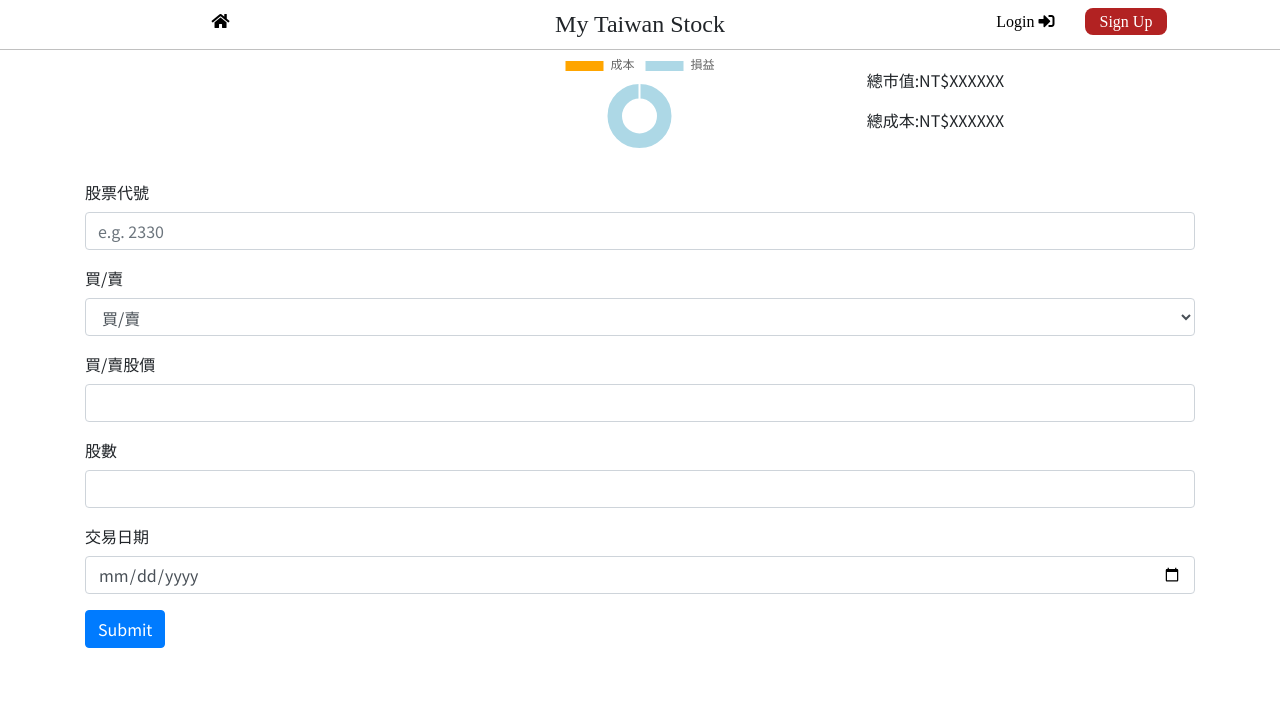
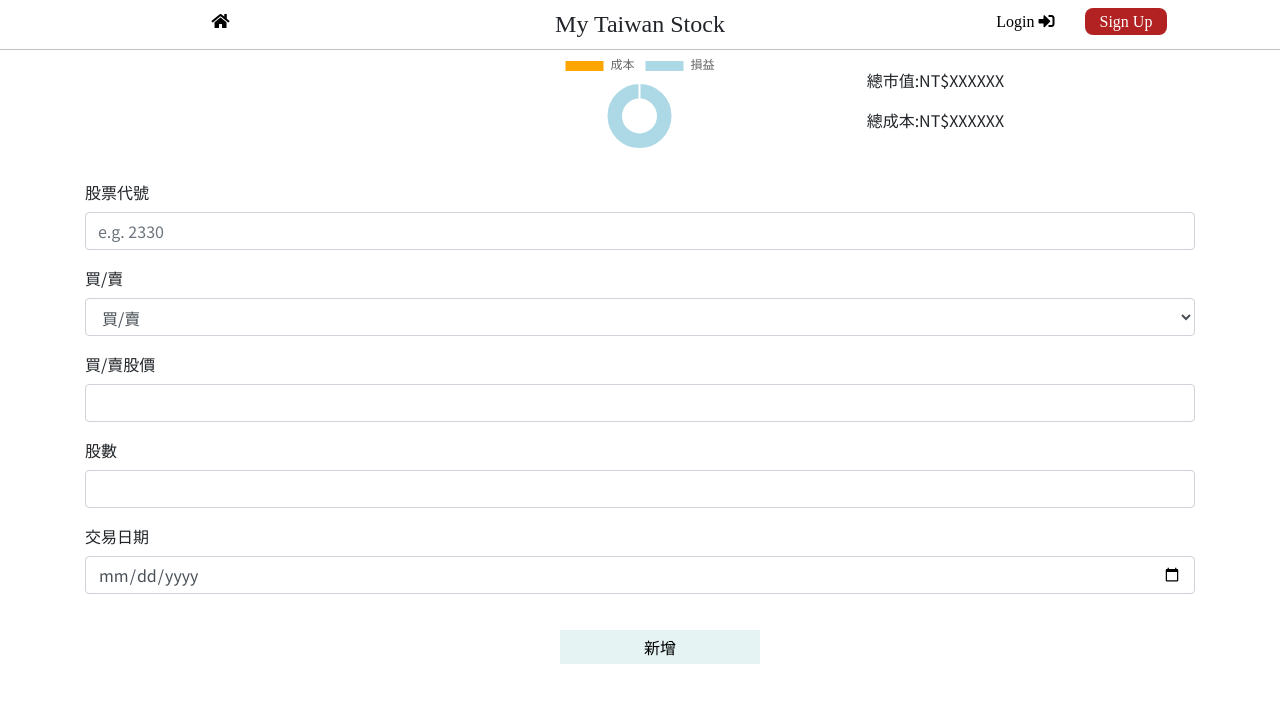
Before and after one commit to albertkingdom/taiwan-stock-app, a React (Create React App) app: page /addrecord in a window 1280 px wide. Shown: the top 702 px of the page. Built offline with nearby package versions, Linux system fonts and the light colour scheme; no server answers; a web font is replaced by a local one.

Commit message:
adjust ui and fix logic

```diff
--- a/src/App.js
+++ b/src/App.js
@@ -54,7 +54,7 @@ export default function App() {
   });
   const [historyRecords, setHistoryRecords] = useState([]); //歷史紀錄for modal
   const [modalShow, setModalShow] = useState(false);
-  const [newStockNo, setNewStockNo] = useState("2330");
+  const [newStockNo, setNewStockNo] = useState([2330]);
   const [isAuth, setIsAuth] = useState(false); //登入狀態
   const [loginEmail, setLoginEmail] = useState(""); //存登入email
   const [stockIndex, setStockIndex] = useState(); //[大盤index, diff]
@@ -84,14 +84,17 @@ export default function App() {
           res.data.msgArray.map(
             (item) => (newState[item.c] = [item.y, item.n])
           );
-
-          setStockprice(newState);
+          return newState;
+          // setStockprice(newState);
+        })
+        .then((state) => {
+          setStockprice(state);
         })
         .then(() => setIsLoading(false))
         .catch((err) => console.log(err));
     };
     //沒有newstockNo就不需要查股價
-    if (newStockNo) {
+    if (newStockNo.length > 0) {
       getStockPrice();
     }
   }, [newStockNo, stocklist]);
@@ -109,7 +112,9 @@ export default function App() {
       }
       //新增一筆股票購買紀錄
       setIsLoading(true);
-      setNewStockNo(newIndexNo); //設定新加入股票代碼
+      if (!stockprice.hasOwnProperty(newIndexNo)) {
+        setNewStockNo([newIndexNo]); //設定新加入股票代碼
+      }
 
       if (!stocklist[newIndexNo]) {
         // console.log("原本沒有這項目");
@@ -141,14 +146,15 @@ export default function App() {
         );
       }
     },
-    [stocklist, isAuth]
+    [stocklist, isAuth, stockprice]
   );
   const toOverWriteStockList = (list) => {
     //從資料庫讀取覆蓋stocklist
     setIsLoading(true);
 
+    setStocklist(list);
+
     setNewStockNo(Object.keys(list)); //觸發抓新增股票代號的股價
-    setStocklist(list);
   };
   const toDeleteRecord = (No) => {
     //刪除某隻股票的所有紀錄
@@ -180,7 +186,7 @@ export default function App() {
   };
   const toEmptyStockList = () => {
     setStocklist({});
-    setNewStockNo("");
+    setNewStockNo([]);
     setIsLoading(false);
   };
   useEffect(() => {
--- a/src/component/Chart/Chart.js
+++ b/src/component/Chart/Chart.js
@@ -2,6 +2,7 @@ import React, { useEffect, useState } from "react";
 import { Doughnut } from "react-chartjs-2";
 
 const Chart = ({ stocklist, stockprice, isLoading, isAuth }) => {
+  console.log("stockprice", stockprice, stocklist);
   const [totalCost, setTotalCost] = useState(0);
   const [totalValue, setTotalValue] = useState(100);
 
--- a/src/component/Edit/AddRecord.js
+++ b/src/component/Edit/AddRecord.js
@@ -2,10 +2,18 @@ import React, { useState } from "react";
 import styled from "styled-components";
 import { Form, Button } from "react-bootstrap";
 
-const Div = styled.div`
+const StyledButton = styled.button`
   /* top: */
+  width: 200px;
+  background-color: #e5f4f3;
+  border: 0px;
+  padding: 5px 10px;
+  margin: 20px;
+  position: relative;
+  left: 50%;
+  transform: translate(-50%);
 `;
-export default function AddRecord({ addNewIndexFunc }) {
+export default function AddRecord({ addNewIndexFunc, history }) {
   const [newRecord, setNewRecord] = useState({
     stockNo: "",
     newIndexPrice: "",
@@ -29,10 +37,11 @@ export default function AddRecord({ addNewIndexFunc }) {
       date: "",
       buyorsell: "",
     });
+    history.replace("/");
   };
   const handleInput = (e) => {
     // console.log(e.target.name);
-    setNewRecord({ ...newRecord, [e.target.name]: e.target.value });
+    setNewRecord({ ...newRecord, [e.target.name]: e.target.value.toString() });
   };
   return (
     <div className="container-md">
@@ -63,7 +72,7 @@ export default function AddRecord({ addNewIndexFunc }) {
         <Form.Group controlId="formBasicEmail">
           <Form.Label>買/賣股價</Form.Label>
           <Form.Control
-            type="text"
+            type="number"
             placeholder=""
             name="newIndexPrice"
             value={newRecord.newIndexPrice}
@@ -73,7 +82,7 @@ export default function AddRecord({ addNewIndexFunc }) {
         <Form.Group controlId="formBasicEmail">
           <Form.Label>股數</Form.Label>
           <Form.Control
-            type="text"
+            type="number"
             placeholder=""
             name="newIndexAmount"
             value={newRecord.newIndexAmount}
@@ -92,9 +101,13 @@ export default function AddRecord({ addNewIndexFunc }) {
           />
         </Form.Group>
 
-        <Button variant="primary" type="submit">
-          Submit
-        </Button>
+        <StyledButton
+          variant="primary"
+          type="submit"
+          className="submitButton text-center"
+        >
+          新增
+        </StyledButton>
       </Form>
     </div>
   );
--- a/src/component/Edit/Edit.js
+++ b/src/component/Edit/Edit.js
@@ -13,9 +13,15 @@ const Div = styled.div`
     width: 120px;
     border: none;
     padding: 5px;
+    background-color: #e5f4f3;
   }
   a {
+    display: block;
     color: #000;
+    width: 100%;
+    &:hover {
+      text-decoration: none;
+    }
   }
 `;
 
```
